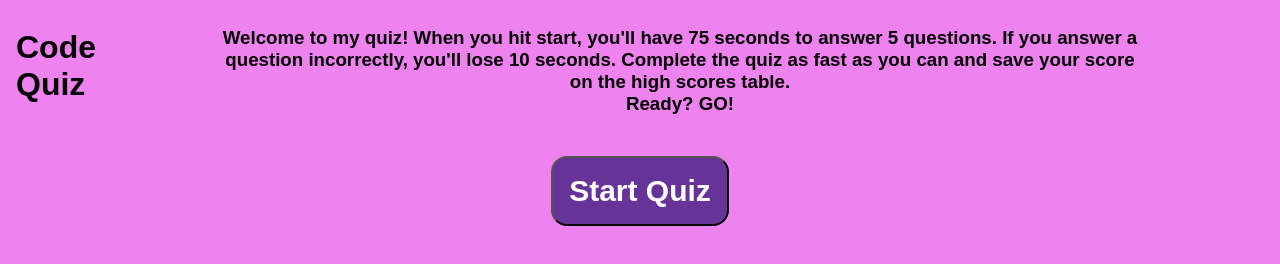
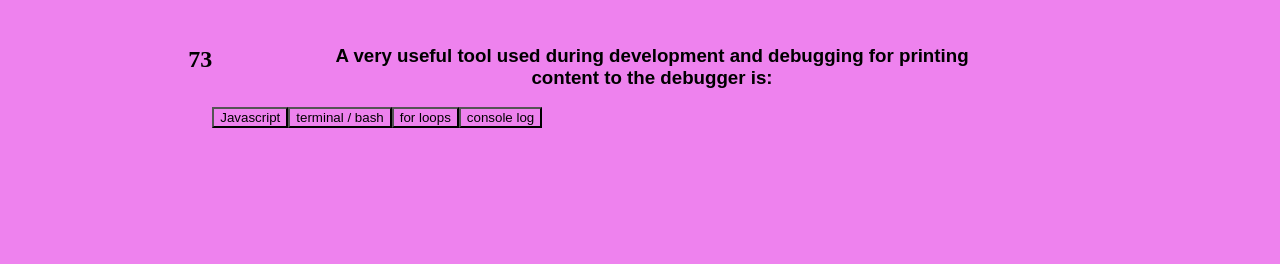
Before and after one commit to fkibria/Code_quiz, a plain HTML site: page index.html in a window 1280 px wide. Both pictures are taken after a click on the button "Start Quiz". Drawn offline with nearby package versions, Linux system fonts and the light colour scheme.

Commit message:
adding functions for right and wrong answers, gameover

```diff
--- a/quizquestions.js
+++ b/quizquestions.js
@@ -1,111 +1,104 @@
-// create an array that contains objects that have question and answer choices
-document.addEventListener("DOMContentLoaded",function(){
+let counter  = 75;
+var myInterval;
+const thePage = document.querySelector("#firstQuestion");
 
-
-
-
-var questions = [ {
-
+const questions = [{
     q: "Commonly used data types do NOT include",
-    choices: ["strings","booleans", "alerts","numbers"],
+    choices: ["strings", "booleans", "alerts", "numbers"],
     a: "alerts"
-
 },
 {
-
     q: "The condition in an if / else statement is enclosed within ____.",
     choices: ["quotes", "curly brackets", "parentheses", "square brackets"],
     a: "parentheses"
 },
 {
-
     q: "Arrays in Javascript can be used to store ____.",
     choices: ["numbers and strings", "other arrays", "booleans", "all of the above"],
     a: "all of the above"
 },
 {
-
     q: "String values must be enclosed within ____ when being assigned to variables.",
     choices: ["commas", "curly brackets", "quotes", "parentheses"],
     a: "quotes"
 },
 {
-
     q: "A very useful tool used during development and debugging for printing content to the debugger is:",
     choices: ["Javascript", "terminal / bash", "for loops", "console log"],
     a: "console log"
-},
-
+}
 ];
 
-var questionLength = questions.length;
+var questionIndex = questions.length;
 
+// create an array that contains objects that have question and answer choices
+document.addEventListener("DOMContentLoaded", function () {
+    var startScreen = document.querySelector(".start-screen");
+    var startButton = document.querySelector("#start");
 
-var myTimer = function(counter){
-    var myInterval = setInterval(function(){
-        if(counter==0){
+    startButton.addEventListener("click", () => {Start(startScreen, startButton);});
+})
+
+function Start(startScreen, startButton) {
+    startScreen.classList.add("hidden");
+    startButton.classList.add("hidden");
+    questionFunctionality();
+    myTimer();
+}
+
+var myTimer = function () {
+    myInterval = setInterval(function () {
+        if (counter <= 0) {
             clearInterval(myInterval)
+            gameOver(0);
         }
         else {
             counter--;
-            document.getElementById("test").innerText = counter;
+            document.getElementById("timer").innerText = counter;
         };
     }, 1000);
 }
 
-var questionFunctionality = function(){
-    var score = 0;
+function gameOver(finalScore){
+    thePage.innerHTML = `Game over your score is ${finalScore}`
+    document.getElementById("timer").innerText = "";
+}
 
-    var questions = [ {
-
-        q: "Commonly used data types do NOT include",
-        choices: ["strings","booleans", "alerts","numbers"],
-        a: "alerts"
-
-    },
-    {
-
-        q: "The condition in an if / else statement is enclosed within ____.",
-        choices: ["quotes", "curly brackets", "parentheses", "square brackets"],
-        a: "parentheses"
-    },
-    {
-
-        q: "Arrays in Javascript can be used to store ____.",
-        choices: ["numbers and strings", "other arrays", "booleans", "all of the above"],
-        a: "all of the above"
-    },
-    {
-
-        q: "String values must be enclosed within ____ when being assigned to variables.",
-        choices: ["commas", "curly brackets", "quotes", "parentheses"],
-        a: "quotes"
-    },
-    {
-
-        q: "A very useful tool used during development and debugging for printing content to the debugger is:",
-        choices: ["Javascript", "terminal / bash", "for loops", "console log"],
-        a: "console log"
-    },
-
-    ];
-
-
-       if(questionLength==0){
-            clearInterval(newInterval)
+const questionFunctionality = function () {
+    if (questionIndex == 0) {
+        clearInterval(myInterval)
+        gameOver(counter);
     }
     else {
-            questionLength--;
-            console.log('question length',questionLength);
-             document.getElementById("test2").innerHTML = questions[questionLength].q;
-             myTimer(5);
-
+        questionIndex--;
+        console.log('question length', questionIndex);
+        console.log( questions[questionIndex].q);
+        thePage.innerHTML = `<h3>${questions[questionIndex].q}</h3>`;
+        displayChoices(questions[questionIndex].choices, thePage, questions[questionIndex].a);
     };
 }
 
+function wrongAnswer(){
+    counter -= 10;
     questionFunctionality();
-var newInterval = setInterval( questionFunctionality, 5000);
+}
 
+function displayChoices(arr, dom, answer){
+    let myHtml = '';
+    for(let i = 0; i < arr.length; i++){
+        if(arr[i] === answer){
+            dom.innerHTML += '<button class="choiceRight">' + arr[i] + '</button>';
+        }else{
+            dom.innerHTML += '<button class="choice">' + arr[i] + '</button>';
+        }
+    }
 
+    const wrongAnswers = document.querySelectorAll(".choice");
+    const rightAnswer = document.querySelector(".choiceRight");
 
+    wrongAnswers.forEach((btn) =>{
+        btn.addEventListener("click", wrongAnswer);
     })
+
+    rightAnswer.addEventListener("click", questionFunctionality);
+}
--- a/style.css
+++ b/style.css
@@ -11,6 +11,9 @@ h1,h3 {
 .container {
     display: flex;
     justify-content: center;
+}
+.hidden {
+    display: none;
 }
 
 .btn {
```
Lines whose indentation alone changed are shown as unchanged.
